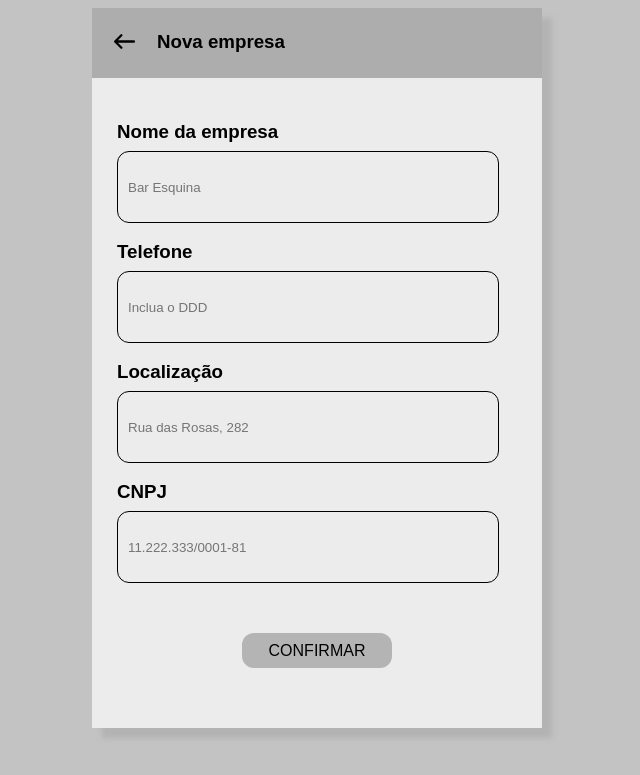
After one commit to LivUnliving/WorkFlow, a PHP site: page /pages/CadastrarLoja.html in a window 1280 px wide. The commit adds this page. Shown: the top 775 px of the page, without its empty margins (323-963 px from the left). Run offline with PHP 8.4, Linux system fonts and the light colour scheme.

Commit message:
style:aplicação de style e ajustes nas páginas do fluxo de perfil e cadastro de nova loja

```diff
--- /dev/null
+++ b/pages/CadastrarLoja.html
@@ -0,0 +1,30 @@
+<!DOCTYPE html>
+<html lang="en">
+<head>
+    <meta charset="UTF-8">
+    <meta name="viewport" content="width=device-width, initial-scale=1.0">
+    <link rel="stylesheet" href="../style/style.css">
+    <title>Document</title>
+</head>
+<body>
+    <section id="boxperfil">
+        <header>
+            <a href="perfilEmpresa.html">
+                <img src="../imgs/gravity-ui--arrow-left.svg">
+            </a>
+            <h3>Nova empresa</h3>
+        </header>
+        <form id="form" action="../logica/processamento.php" method="POST">
+            <h3>Nome da empresa</h3>
+            <input class="inputExp" type="text" name="nome_loja" placeholder="Bar Esquina" required>
+            <h3>Telefone</h3>
+            <input class="inputExp" type="text" name="telefone_loja" placeholder="Inclua o DDD" required>
+            <h3>Localização</h3>
+            <input class="inputExp" type="text" name="local_loja" placeholder="Rua das Rosas, 282" required>
+            <h3>CNPJ</h3>
+            <input class="inputExp" type="text" name="tempo_experiencia" placeholder="11.222.333/0001-81" required>
+            <button class="btn" id="btnExp" type="submit" name="btn_adicionar_loja">CONFIRMAR</button>
+        </form>
+    </section>
+</body>
+</html>
--- a/style/style.css
+++ b/style/style.css
@@ -226,7 +226,6 @@ main{
     cursor:pointer;
     background:rgba(114,114,114,.7);
     box-shadow:0 4px 8px rgba(0,0,0,.2);
-
 }
 
 input{
```
Also changed, not shown: pages/perfilEmpresa.html (+32 -0 lines), imgs/gravity-ui--arrow-left.svg (added), pages/ConfirmaLoja.html (added), pages/Funcionarios.html (deleted).
